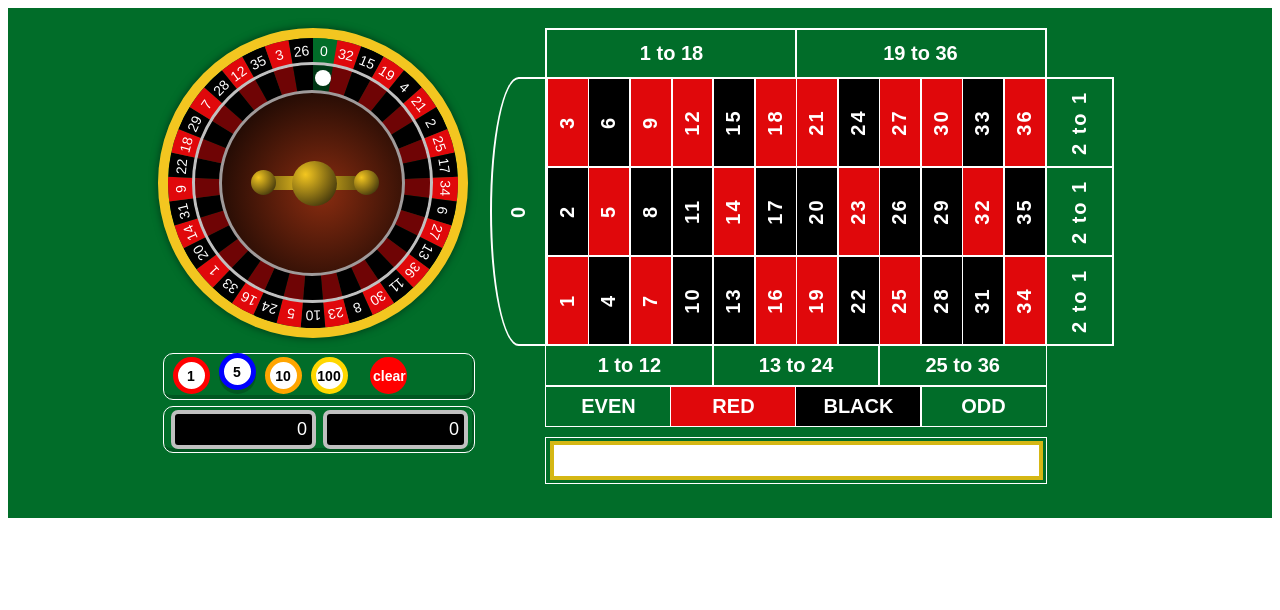
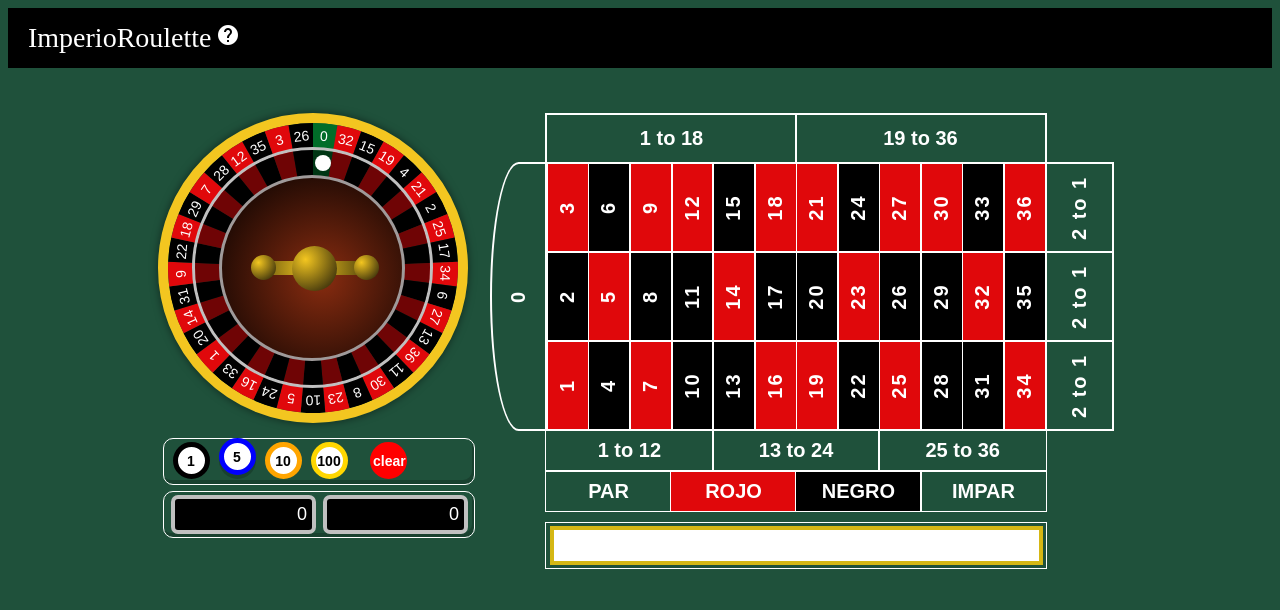
Before and after one commit to Jonathangadeaharder/ImperioCasino, a Flask app: page / in a window 1280 px wide. Shown: the top 610 px of the page. Run offline with Flask 3, Linux system fonts and the light colour scheme; data that the repository does not hold is empty.

Commit message:
made roulette spanish

```diff
--- a/roulette/assets/css/style.css
+++ b/roulette/assets/css/style.css
@@ -1,5 +1,5 @@
-html, body{
-	font-family: arial;
+html, body {
+    font-family: Arial, sans-serif;
     cursor: default;
     -webkit-touch-callout: none;
     -webkit-user-select: none;
@@ -7,12 +7,25 @@ html, body{
     -moz-user-select: none;
     -ms-user-select: none;
     user-select: none;
+    background: #1f513b; /* Dark green */
+    color: #fff;
+}
+
+header {
+    background-color: #000; /* Black title bar */
+    color: white;
+    padding: 20px;
+    text-align: center;
+    font-size: 2em;
+    font-family: 'Lato', sans-serif;
+    text-transform: uppercase;
+    font-weight: bold;
+    box-shadow: 0 4px 8px rgba(0, 0, 0, 0.2);
 }
 
 #container{
 	display: flex;
 	justify-content: center;
-	background-color: #016D29;
 	height: 470px;
 	padding: 20px;
 	color: #fff;
@@ -796,3 +809,86 @@ html, body{
 	margin-top: -25px;
 }
 /*chip end*/
+/* Navbar styles */
+.navbar-fixed {
+	margin-bottom: 25px;
+}
+
+.nav-wrapper {
+	background-color: #000; /* Solid black background */
+	height: 60px; /* Adjust height for a sleeker navbar */
+	display: flex;
+	align-items: center; /* Center content vertically */
+	justify-content: space-between; /* Spread items across the navbar */
+	padding: 0 20px; /* Add padding for better spacing */
+}
+
+.brand-logo {
+	font-family: 'Arvo', serif; /* Match the font style from the second image */
+	font-size: 1.75em; /* Slightly larger font size */
+	color: white; /* Ensure contrast against black background */
+	margin: 0; /* Reset margins */
+	text-transform: none; /* Remove uppercase if not needed */
+}
+
+.rules-nav {
+	color: white; /* White color for icons */
+	font-size: 1.5em; /* Match size to second image */
+	margin-right: 10px; /* Space it from the right */
+}
+
+/* Materialize icons */
+i.material-icons {
+	font-family: 'Material Icons';
+	font-size: 24px;
+	display: inline-block;
+	line-height: 1;
+	text-transform: none;
+	letter-spacing: normal;
+	word-wrap: normal;
+	white-space: nowrap;
+	direction: ltr;
+}
+
+/* Modal styles */
+.modal {
+	display: none; /* Initially hidden */
+	position: fixed;
+	z-index: 1000;
+	left: 0;
+	top: 0;
+	width: 100%;
+	height: 100%;
+	background-color: rgba(0, 0, 0, 0.8); /* Transparent background */
+	overflow: auto; /* Enable scroll if needed */
+}
+
+.modal-content {
+	background-color: #fff;
+	margin: 10% auto;
+	padding: 20px;
+	border-radius: 10px;
+	width: 80%;
+	max-width: 500px;
+	color: black;
+	font-family: Arial, sans-serif;
+	text-align: left;
+}
+
+.modal-footer {
+	text-align: right;
+	padding: 10px 20px;
+}
+
+.modal-close {
+	background-color: #d60438;
+	color: white;
+	border: none;
+	border-radius: 5px;
+	padding: 10px 15px;
+	cursor: pointer;
+}
+
+.modal-close:hover {
+	background-color: #a6032e;
+}
--- a/roulette/assets/js/app.js
+++ b/roulette/assets/js/app.js
@@ -375,10 +375,10 @@ function buildBettingBoard(){
 
 	let otoBoard = document.createElement('div');
 	otoBoard.setAttribute('class', 'oto_board');
-	let otoBlocks = ['EVEN', 'RED', 'BLACK', 'ODD'];
+	let otoBlocks = ['PAR', 'ROJO', 'NEGRO', 'IMPAR'];
 	for(let i = 0; i < otoBlocks.length; i++){
 		let d = i;
-		var colourClass = (otoBlocks[i] == 'RED')? ' redNum' : ((otoBlocks[i] == 'BLACK')? ' blackNum' : '');
+		var colourClass = (otoBlocks[i] == 'ROJO')? ' redNum' : ((otoBlocks[i] == 'NEGRO')? ' blackNum' : '');
 		var otoBlock = document.createElement('div');
 		otoBlock.setAttribute('class', 'oto_block' + colourClass);
 		otoBlock.onclick = function(){
@@ -400,7 +400,7 @@ function buildBettingBoard(){
 	let chipValues = [1, 5, 10, 100, 'clear'];
 	for(let i = 0; i < chipValues.length; i++){
 		let cvi = i;
-		let chipColour = (i == 0)? 'red' : ((i == 1)? 'blue cdChipActive' : ((i == 2)? 'orange' : ((i == 3)? 'gold' : 'clearBet')));
+		let chipColour = (i == 0)? 'ROJO' : ((i == 1)? 'blue cdChipActive' : ((i == 2)? 'orange' : ((i == 3)? 'gold' : 'clearBet')));
 		let chip = document.createElement('div');
 		chip.setAttribute('class', 'cdChip ' + chipColour);
 		chip.onclick = function(){
@@ -492,7 +492,7 @@ function setBet(e, n, t, o){
 		for(let i = 0; i < bet.length; i++){
 			if(bet[i].numbers == n && bet[i].type == t){
 				bet[i].amt = bet[i].amt + wager;
-				let chipColour = (bet[i].amt < 5)? 'red' : ((bet[i].amt < 10)? 'blue' : ((bet[i].amt < 100)? 'orange' : 'gold'));
+				let chipColour = (bet[i].amt < 5)? 'ROJO' : ((bet[i].amt < 10)? 'blue' : ((bet[i].amt < 100)? 'orange' : 'gold'));
 				e.querySelector('.chip').style.cssText = '';
 				e.querySelector('.chip').setAttribute('class', 'chip ' + chipColour);
 				let chipSpan = e.querySelector('.chipSpan');
@@ -516,7 +516,7 @@ function setBet(e, n, t, o){
 		}
 
 		if(!e.querySelector('.chip')){
-			let chipColour = (wager < 5)? 'red' : ((wager < 10)? 'blue' : ((wager < 100)? 'orange' : 'gold'));
+			let chipColour = (wager < 5)? 'ROJO' : ((wager < 10)? 'blue' : ((wager < 100)? 'orange' : 'gold'));
 			let chip = document.createElement('div');
 			chip.setAttribute('class', 'chip ' + chipColour);
 			let chipSpan = document.createElement('span');
@@ -643,7 +643,7 @@ function removeBet(e, n, t, o){
 				if(bet[i].amt == 0){
 					e.querySelector('.chip').style.cssText = 'display:none';
 				}else{
-					let chipColour = (bet[i].amt < 5)? 'red' : ((bet[i].amt < 10)? 'blue' : ((bet[i].amt < 100)? 'orange' : 'gold'));
+					let chipColour = (bet[i].amt < 5)? 'ROJO' : ((bet[i].amt < 10)? 'blue' : ((bet[i].amt < 100)? 'orange' : 'gold'));
 					e.querySelector('.chip').setAttribute('class', 'chip ' + chipColour);
 					let chipSpan = e.querySelector('.chipSpan');
 					chipSpan.innerText = bet[i].amt;
--- a/roulette/templates/index.html
+++ b/roulette/templates/index.html
@@ -1,17 +1,81 @@
 <!DOCTYPE html PUBLIC "-//W3C//DTD XHTML 1.0 Strict//EN" "http://www.w3.org/TR/xhtml1/DTD/xhtml1-strict.dtd">
+<html>
 <head>
 	<script src="https://code.jquery.com/jquery-3.6.0.min.js"></script>
 	<meta http-equiv="content-type" content="text/html; charset=utf-8">
-	<title>Javascript Roulette</title>
-	<meta name="title" content="Javascript Roulette">
+	<title>ImperioRoulette</title>
+	<meta name="title" content="ImperioRoulette">
 	<meta name="description" content="A fully functioning roulette game made using Javascript and CSS">
 	<meta name="author" content="ozboware">
 	<meta property="og:url" content="/">
-	<meta property="og:title" content="Javascript Roulette">
+	<meta property="og:title" content="ImperioRoulette">
 	<meta property="og:description" content="A fully functioning roulette game made using Javascript and CSS">
+	<link href="https://fonts.googleapis.com/icon?family=Material+Icons" rel="stylesheet">
 	<link href="../assets/css/style.css" rel="stylesheet" type="text/css">
 </head>
+<body>
+<div class="navbar-fixed z-depth-0">
+	<nav>
+		<div class="nav-wrapper">
+			<div class="nav-content">
+				<span class="brand-logo">ImperioRoulette</span>
+				<a href="#" class="rules-nav">
+					<i class="material-icons" id="rules-button">help</i>
+				</a>
+			</div>
+		</div>
+	</nav>
+</div>
 
-<body>
-	<script src="../assets/js/app.js"></script>
+<!-- Rules Modal -->
+<div id="rules-modal" class="modal">
+	<div class="modal-content">
+		<h4>Reglas de la Ruleta</h4>
+		<p>
+			La ruleta es un juego de azar clásico. Las reglas básicas son:
+		<ol>
+			<li>El jugador coloca apuestas en un número, color (rojo/negro), o grupos de números (por ejemplo, pares o impares).</li>
+			<li>El crupier gira la rueda de la ruleta y lanza la bola.</li>
+			<li>La bola caerá en una de las casillas numeradas y coloreadas.</li>
+			<li>Si la casilla corresponde a tu apuesta, ganas según el tipo de apuesta que hiciste.</li>
+		</ol>
+		<div>
+			<b>Apuestas comunes:</b>
+			<ul>
+				<li><b>Pleno:</b> Apostar a un número específico. Pagos 35:1.</li>
+				<li><b>Mitades:</b> Apostar entre 1-18 o 19-36.</li>
+				<li><b>Colores:</b> Apostar al rojo o negro.</li>
+				<li><b>Pares/Impares:</b> Apostar a números pares o impares.</li>
+			</ul>
+		</div>
+		</p>
+	</div>
+	<div class="modal-footer">
+		<button id="close-rules" class="modal-close">Cerrar</button>
+	</div>
+</div>
+
+<script src="../assets/js/app.js"></script>
+<script>
+	$(document).ready(function () {
+		// Open rules modal
+		$('#rules-button').on('click', function () {
+			$('#rules-modal').fadeIn();
+		});
+
+		// Close rules modal
+		$('#close-rules').on('click', function () {
+			$('#rules-modal').fadeOut();
+		});
+
+		// Close modal when clicking outside of it
+		$(window).on('click', function (e) {
+			if ($(e.target).is('#rules-modal')) {
+				$('#rules-modal').fadeOut();
+			}
+		});
+	});
+</script>
+
 </body>
+</html>
```
Lines whose indentation alone changed are shown as unchanged.
